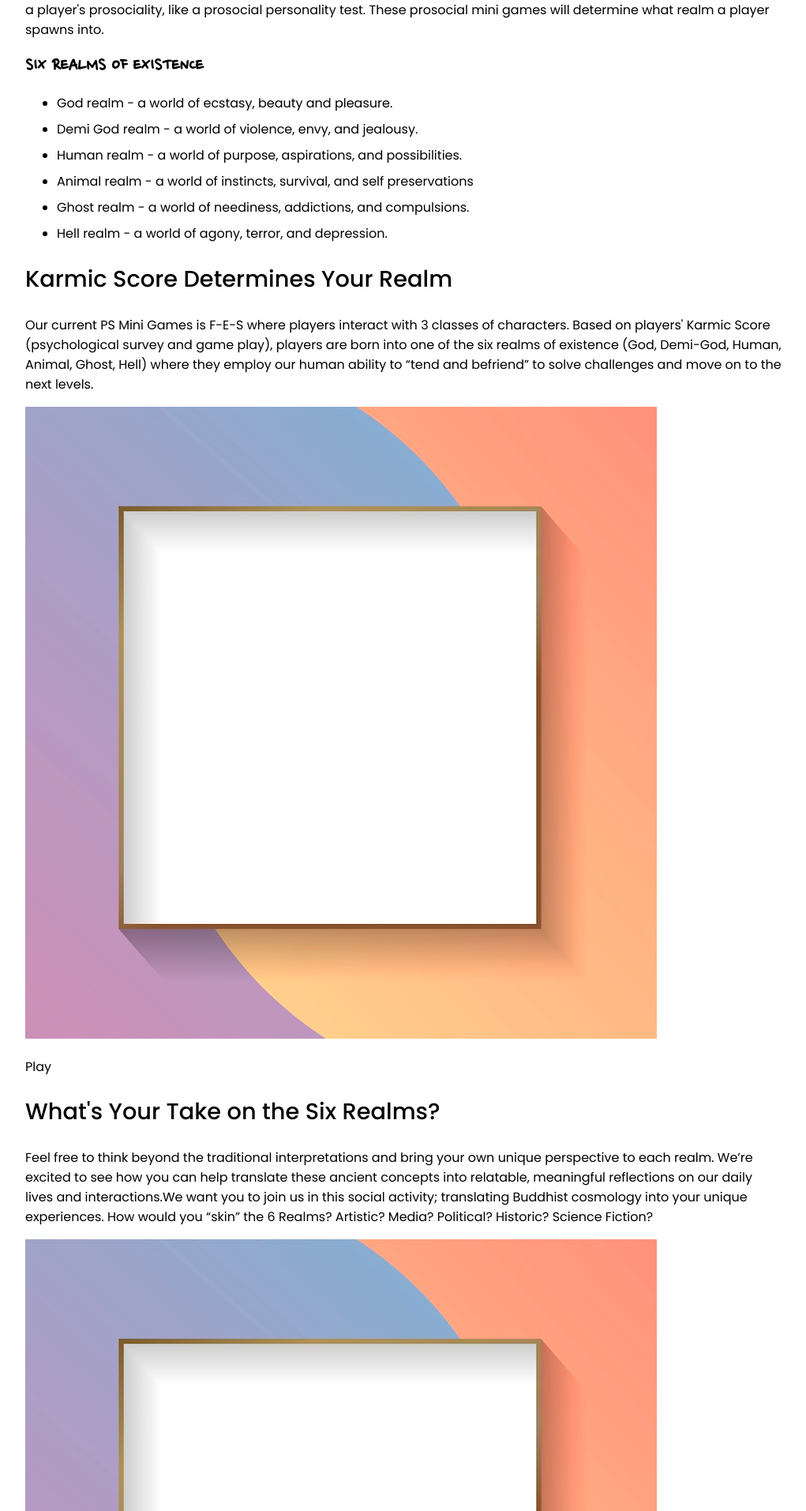
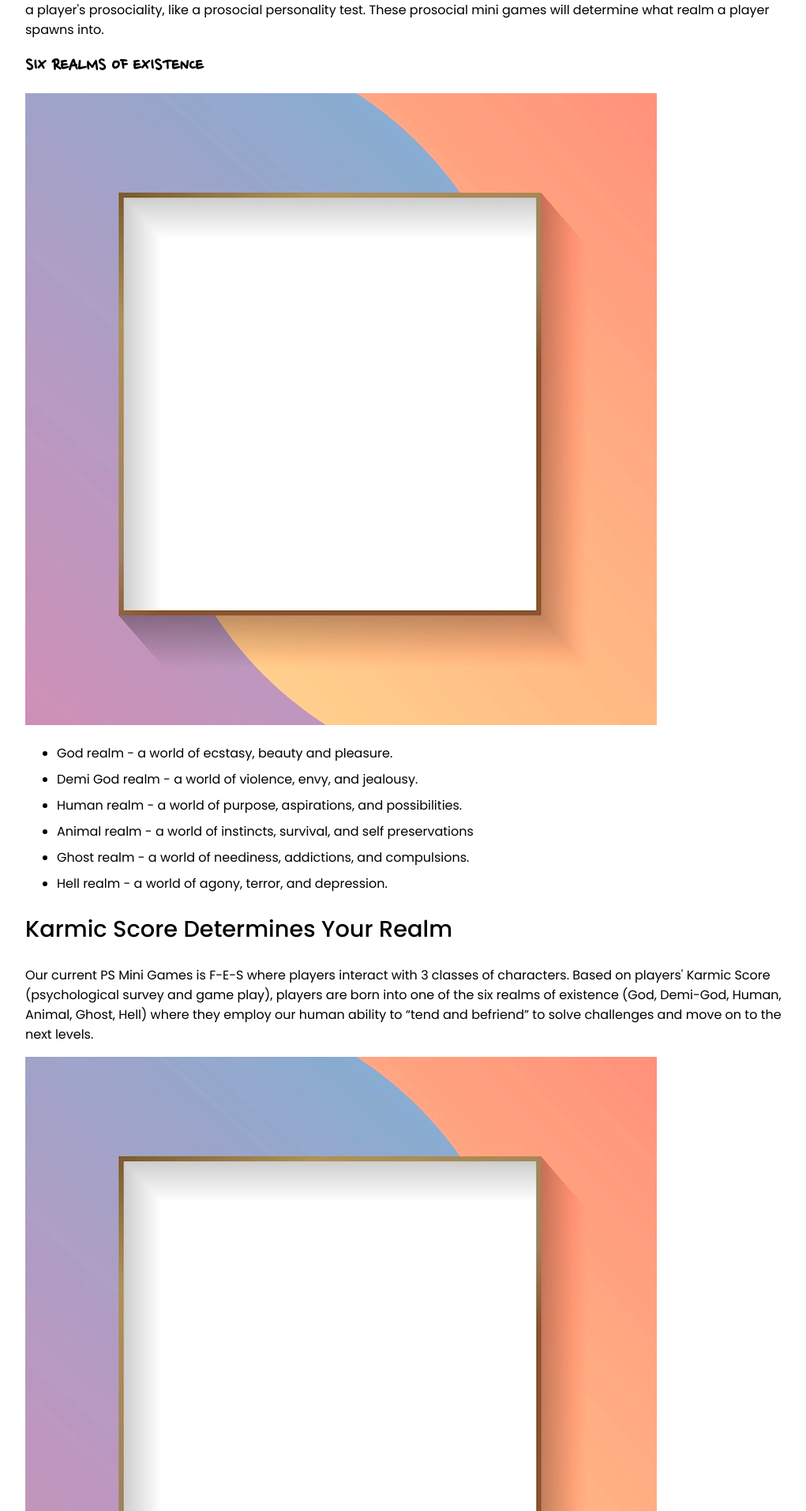
Before and after one commit to bstintheverse/theversewebdev, a React (Vite) app in the folder client/: page /experiences/game/karma in a window 1280 px wide. Shown: the part 807-2720 px from the top of the page at 79% size, without its empty margins (128-1149 px from the left). Built offline with nearby package versions, Linux system fonts and the light colour scheme.

Commit message:
update karma page
- update classnames
- add containers and wrappers
- add conditional rendering for images
- move play button into image wrapper

```diff
--- a/client/src/pages/Karma/Karma.tsx
+++ b/client/src/pages/Karma/Karma.tsx
@@ -8,7 +8,7 @@ export default function KarmaPage() {
     return (
         <section className="karma">
             {karmaInfo.headers.map((header) => (
-                <div className="karma__container" key={header.id}>
+                <div className={`karma__container karma__container--${header.id}`} key={header.id}>
                     <h2 className="karma__header">
                         {header.title}
                     </h2>
@@ -25,6 +25,22 @@ export default function KarmaPage() {
                                 {subheader.title}
                             </h3>
 
+                            <div
+                                className={`karma__image-list-container--${subheader.id}`}
+                                key={subheader.id}
+                            >
+                                {/* renders assets if applicable */ }
+                                {subheader.assets && subheader.assets.length > 0 && (
+                                    subheader.assets.map((asset) => (
+                                        <img
+                                            className={`karma__image--${subheader.id}`}
+                                            key={asset.id}
+                                            src={asset.src}
+                                            alt={asset.alt}
+                                        />
+                                    ))
+                                )}
+
                                 {/* renders list items if applicable */}
                                 <ul className="karma__list">
                                     {subheader.items?.map((item) => (
@@ -34,20 +50,32 @@ export default function KarmaPage() {
                                     ))}
                                 </ul>
                             </div>
+                        </div>
                     ))}
 
                     {/* renders assets */}
                     {header.assets && header.assets.length > 0 && (
-                        <div className="karma__container">
+                        <div className={`karma__assets-container--${header.id}`}>
                             {header.assets.map((asset) => {
                                 if (asset.type === "image") {
                                     return (
+                                        <div
+                                            className={`karma__image-wrapper karma__image-wrapper--${header.id}`}
+                                            key={asset.id}
+                                        >
                                             <img
-                                            key={asset.id}
                                                 src={asset.src}
                                                 alt={asset.alt}
-                                            className="karma__image"
+                                                className={`karma__image karma__image--${header.id}`}
                                             />
+
+                                            {/* renders play button */}
+                                            {header.id === 2 && (
+                                                <p className="karma__button">
+                                                    Play
+                                                </p>
+                                            )}
+                                        </div>
                                     );
                                 } else if (asset.type === "video") {
                                     return (
@@ -64,13 +92,6 @@ export default function KarmaPage() {
                             })}
                         </div>
                     )}
-
-                    {/* renders play button */}
-                    {header.id === 2 && (
-                        <p className="karma__button">
-                            Play
-                        </p>
-                    )}
                 </div>
             ))}
         </section>
```
Lines whose indentation alone changed are shown as unchanged.
